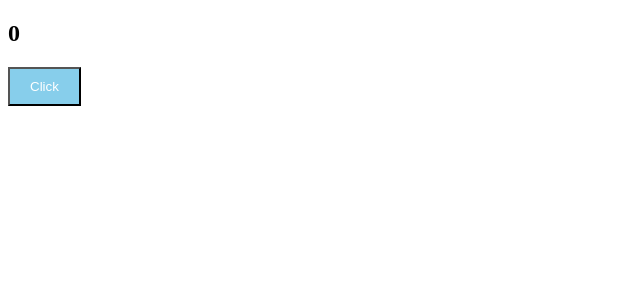
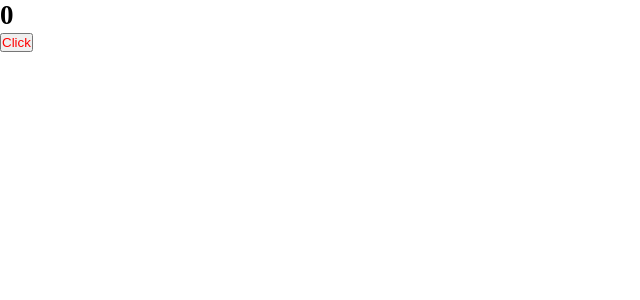
Before and after one commit to nardo88/ulbi, a React app: page / in a window 1280 px wide. Shown: the top 300 px of the page, without its empty margins (0-640 px from the left). Built offline with nearby package versions, Linux system fonts and the light colour scheme.

Commit message:
добавили модули css в webpack

```diff
--- a/package.json
+++ b/package.json
@@ -27,6 +27,7 @@
     "@types/webpack-dev-server": "^4.7.2",
     "css-loader": "^6.6.0",
     "html-webpack-plugin": "^5.5.0",
+    "mini-css-extract-plugin": "^2.5.3",
     "sass": "^1.49.9",
     "sass-loader": "^12.6.0",
     "style-loader": "^3.3.1",
--- /dev/null
+++ b/src/App.tsx
@@ -0,0 +1,12 @@
+import { Counter } from "./components/Counter";
+import './styles/index.scss'
+
+function App() {
+  return (
+    <div className="main">
+      <Counter />
+    </div>
+  );
+}
+
+export default App;
--- a/src/components/Counter.scss
+++ b/src/components/Counter.module.scss
@@ -1,5 +1,9 @@
-button {
+.button {
     padding: 10px 20px;
     background: skyblue;
     color: white;
 }
+
+.simple{
+    color: red
+}
--- a/src/components/Counter.tsx
+++ b/src/components/Counter.tsx
@@ -1,12 +1,12 @@
 import { useState } from 'react';
-import './Counter.scss'
+import classes from  './Counter.module.scss'
 
 export function Counter() {
     const [count, setCount] = useState(0)
     return (
         <div>
             <h2>{count}</h2>
-            <button onClick={() => setCount(count + 1)}>Click</button>
+            <button className={classes.simple} onClick={() => setCount(count + 1)}>Click</button>
         </div>
     );
 }
--- a/src/index.tsx
+++ b/src/index.tsx
@@ -1,9 +1,7 @@
 import { render } from "react-dom";
-import { Counter } from "./components/Counter";
+import App from "./App";
 
 render(
-  <div>
-    <Counter />
-  </div>,
+  <App />,
   document.getElementById("root")
 );
--- /dev/null
+++ b/src/styles/index.scss
@@ -0,0 +1,9 @@
+* {
+    margin: 0;
+    padding: 0;
+    box-sizing: border-box;
+}
+
+.main{
+    font-size: 18px;
+}
--- a/src/test.ts
+++ /dev/null
@@ -1,5 +0,0 @@
-export function random(num: number): string {
-  console.log("RANDOM FUNCTION");
-
-  return "";
-}
```
Also changed, not shown: src/global.d.ts (added, +7 -0 lines), 4 other files (tests, documents, lock files or other folders).
